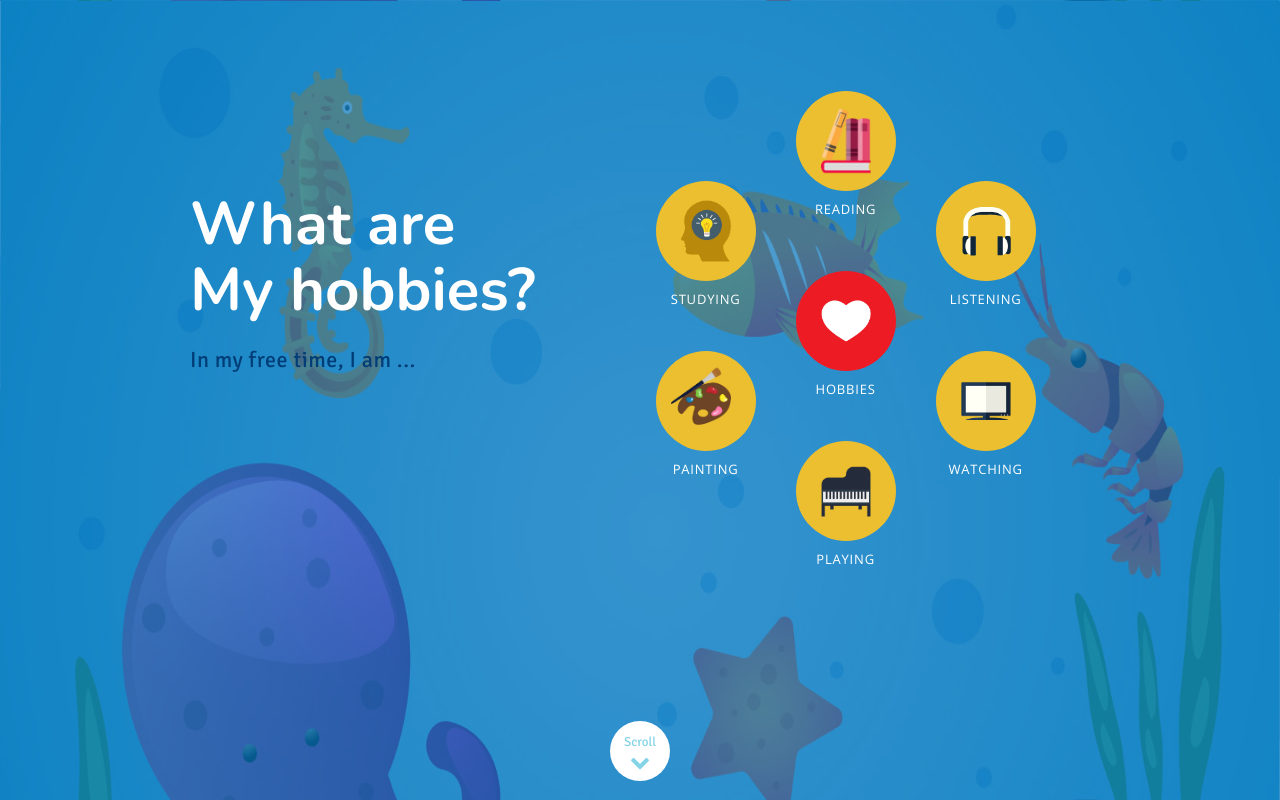
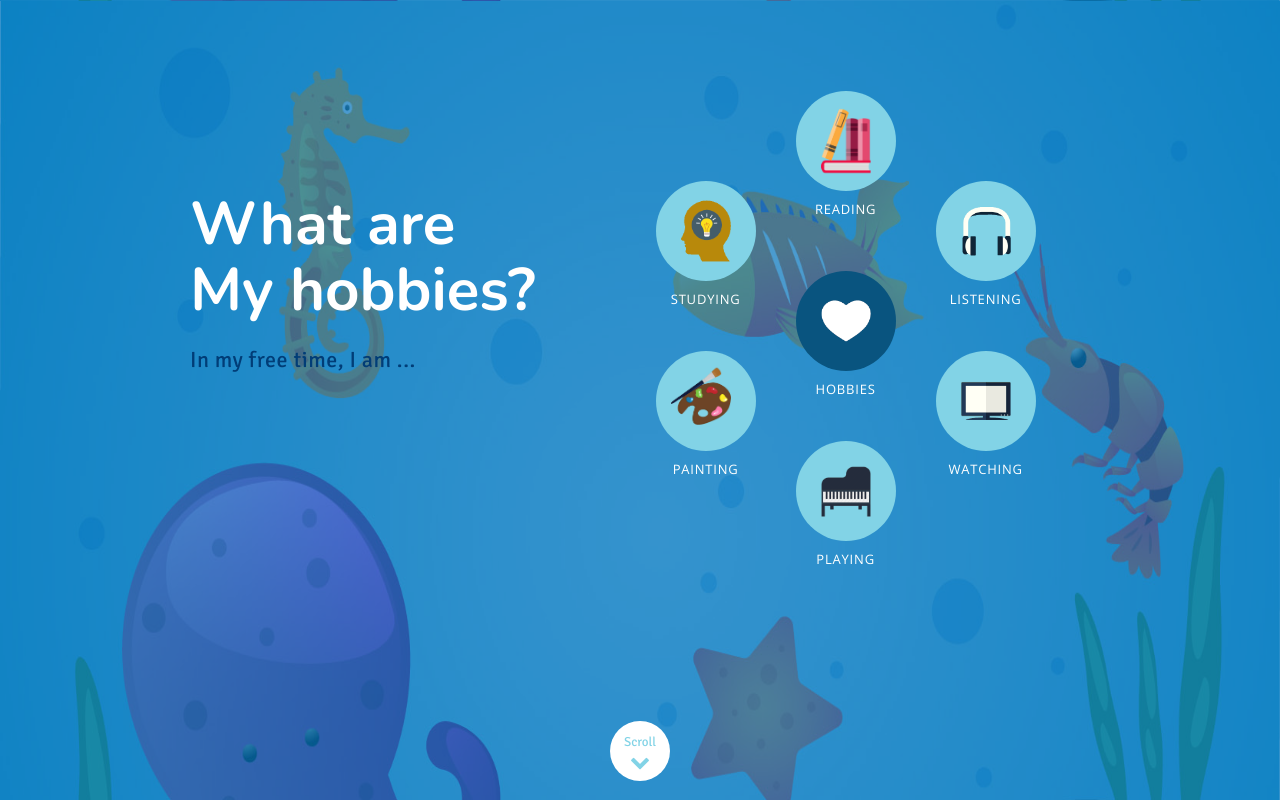
Before and after one commit to maggie1994/tuonglinh, a PHP site: page / in a window 1280 px wide. Shown: the part 3199-3999 px from the top of the page. Run offline with PHP 8.4, Linux system fonts and the light colour scheme; some libraries are stand-ins or nearby versions.

Commit message:
change background-color

```diff
--- a/css/hobbies.css
+++ b/css/hobbies.css
@@ -31,7 +31,7 @@
 .content-hobbies ul li{
 	width: 100px;
 	height: 100px;
-	background-color: #ED1C24;
+	background-color: #09547f;
 	border-radius: 50%;
 	position: absolute;
 	text-align: center;
@@ -67,27 +67,27 @@
 .content-hobbies ul .hobby-01{
 	top: 20px;
 	left: 160px;
-	background-color: #ECBF30;
+	background-color: #82D3E6;
 }
 .content-hobbies ul .hobby-02{
 	top: 110px;
 	left: 300px;
-	background-color: #ECBF30;
+	background-color: #82D3E6;
 }
 .content-hobbies ul .hobby-03{
 	top: 280px;
 	left: 300px;
-	background-color: #ECBF30;
+	background-color: #82D3E6;
 }
 .content-hobbies ul .hobby-04{
 	top: 370px;
 	left: 160px;
-	background-color: #ECBF30;
+	background-color: #82D3E6;
 }
 .content-hobbies ul .hobby-05{
 	top: 280px;
 	left: 20px;
-	background-color: #ECBF30;
+	background-color: #82D3E6;
 }
 .content-hobbies ul .hobby-05 img{
 	width: 60px;
@@ -97,5 +97,5 @@
 .content-hobbies ul .hobby-06{
 	top: 110px;
 	left: 20px;
-	background-color: #ECBF30;
+	background-color: #82D3E6;
 }
```
Also changed, not shown: home.html (+0 -17 lines).
